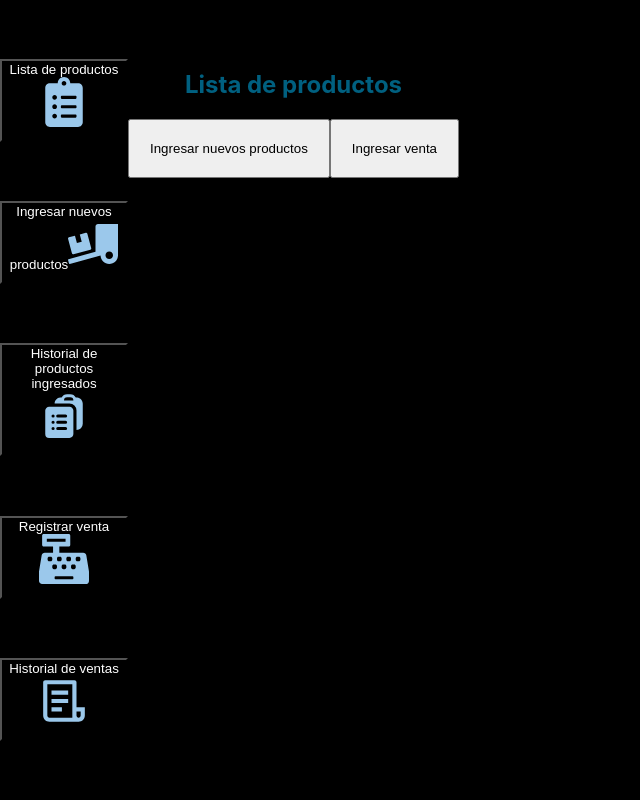
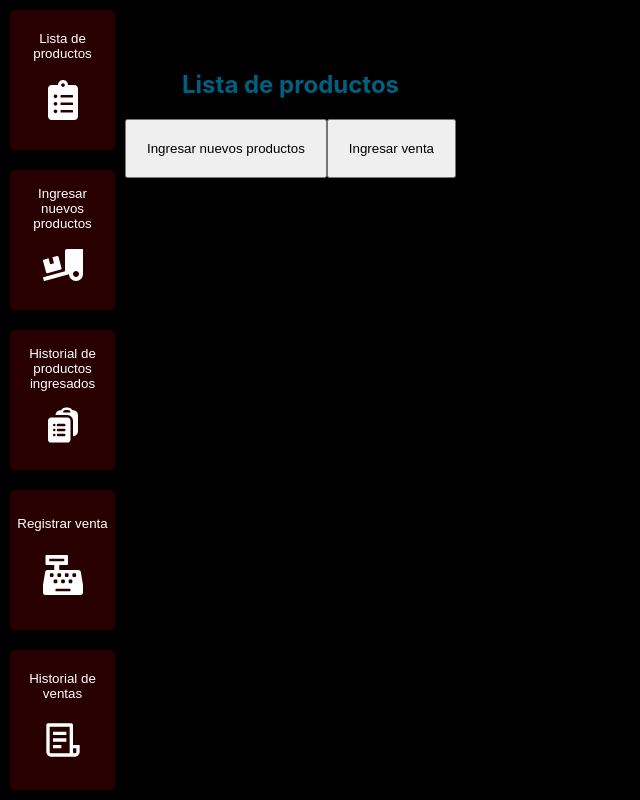
Before and after one commit to rodrigo-quevedo/Gest, a React (Create React App) app in the folder frontend/: page / in a window 1280 px wide. Shown: the whole page, without its empty margins (0-640 px from the left). Built offline with nearby package versions, Linux system fonts and the light colour scheme; no server answers.

Commit message:
frontend- style: navbar

```diff
--- a/frontend/src/components/Navbar/Navbar.module.css
+++ b/frontend/src/components/Navbar/Navbar.module.css
@@ -2,25 +2,59 @@
     display: flex;
     height: 100vh;
     flex-direction: column;
-    min-width: 10vw;
-    max-width: 10vw;
-
-    justify-content: space-evenly;
+    min-width: 100px;
+    width: 10vw;
+    max-width: 125px;
+    /* Una buena alternativa a min-width: 10vh es flex-shrink: 0, así Navbar nunca se va a achicar si alguna Pantalla crece de más.
+    Es decir, Navbar va a tener un tamaño consistente al clickear en cualquier Pantalla.*/
+    flex-shrink: 0;
+    /* Es mejor poner flex: 1; en los flex items (<button>s) */
+    /* justify-content: space-evenly; */
 
     color: #fff;
 }
 
 .navContainer > button {
-    /* max-height: 20%; */
+    display: flex;
+    flex-direction: column;
+    justify-content: space-evenly;
+    align-items: center;
 
+    flex: 1;
+    margin: 10px;
 
-    background: transparent;
+    border-radius: 5px;
+    border: 0;
+    background: rgb(40, 0, 0);
     color: #fff;
+
+    transition: 100ms all;
+}
+
+/* Interacciones */
+.navContainer > button:hover {
+    background:rgb(81, 0, 0);
+    cursor: pointer;
+
+    transform:scale(1.04);
+    transition: 100ms all;
+
+    padding: 5px;
+    font-size: .9em;
+
+    -webkit-animation:name 2s infinite;
+    animation:name 2s infinite;
+}
+
+@keyframes name {
+    0% {color:magenta;}
+   50% {color: white}
+   100% {color: magenta}
 }
 
 .icon {
-    color: #9bc8eb;
-    font-size: 50px;
+    color: inherit;
+    font-size: 300%;
 }
 
 @media (width < 600px) {
@@ -34,6 +68,13 @@
     }
 
     .navContainer > button {
+        margin: 0.5vw;
+
         max-width: 20vw;
+        font-size: 2.2vw;
+    }
+
+    .icon {
+        font-size: 6vw;
     }
 }
```
